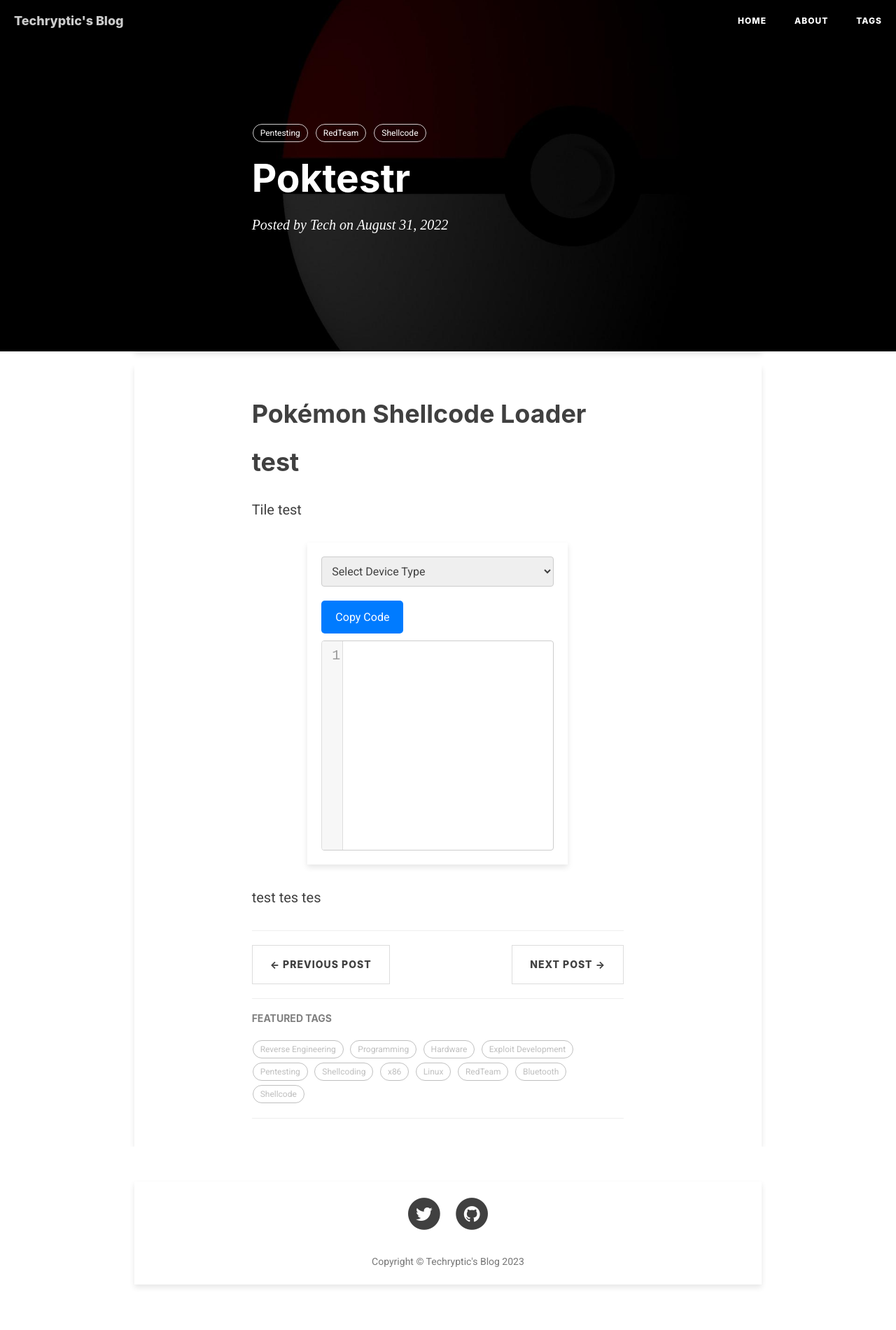
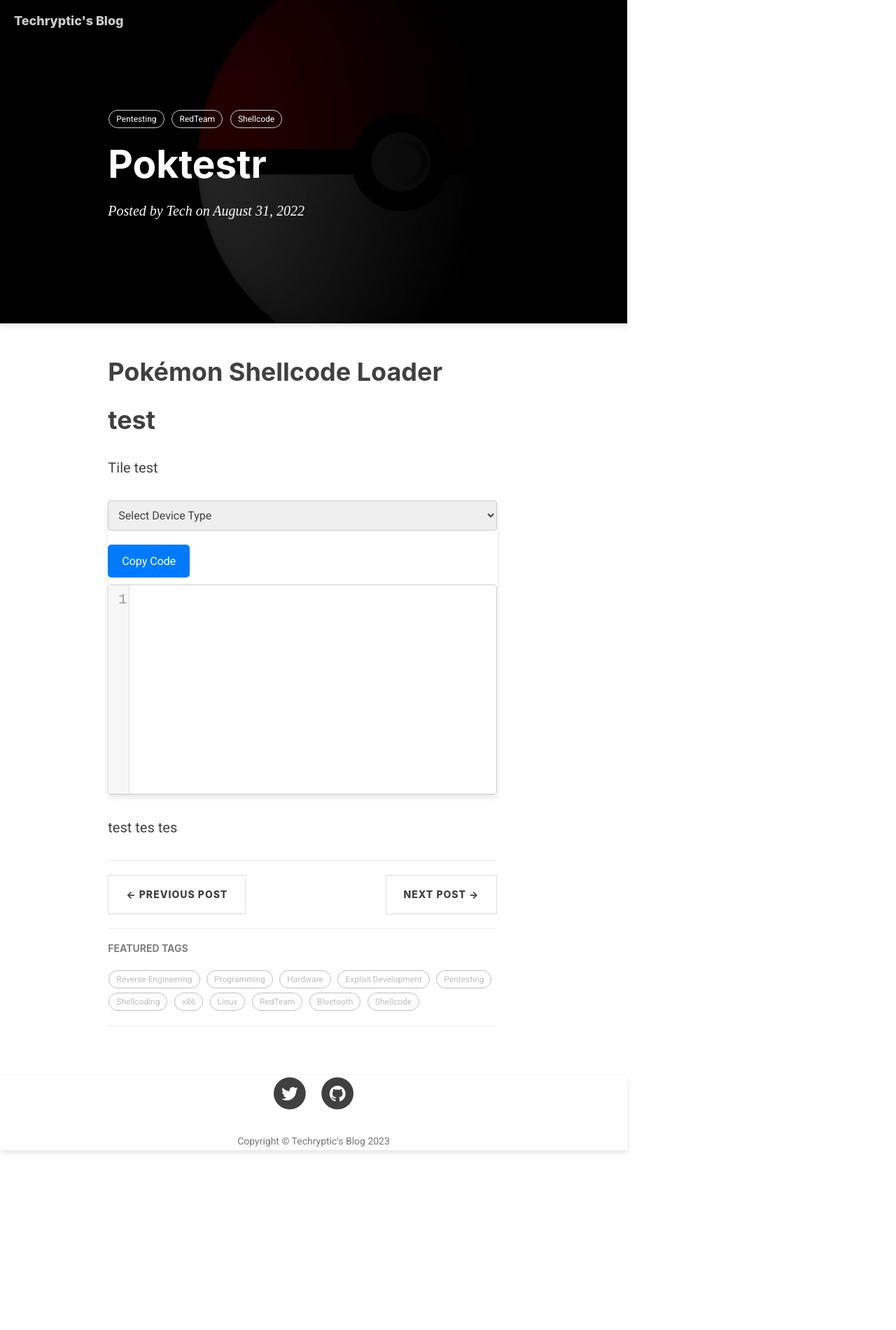
Before and after one commit to Techryptic/Techryptic.github.io, a Jekyll site: the page built from _posts/2023-08-31-TEST.md, in a window 1280 px wide. Shown: the whole page at 70% size. Built offline with Jekyll 4.4.1, drawn with Linux system fonts in a browser that asks for light colours; nearby versions of some CDN libraries; comment, search, counter and statistics services are not loaded; after the commit the page ends 1708 px from its top, so only the background shows below that.

Commit message:
Update test.html

```diff
--- a/_includes/test.html
+++ b/_includes/test.html
@@ -10,12 +10,13 @@
             margin: 0;
             padding: 0;
             align-items: center;
+            width: 70%;
             font-family: 'Roboto', sans-serif;
         }
 
         .container {
-            padding: 20px;
-            width: 70%;
+            padding: 0px;
+            width: 100%;
             box-shadow: 0 4px 8px rgba(0, 0, 0, 0.1);
         }
 
@@ -31,7 +32,7 @@
         .CodeMirror {
             border: 1px solid #ccc;
             border-radius: 4px;
-            height: 500;
+            height: 700;
         }
 
 		button {
```
